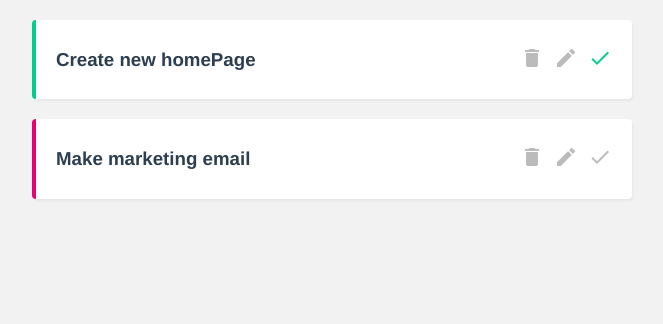
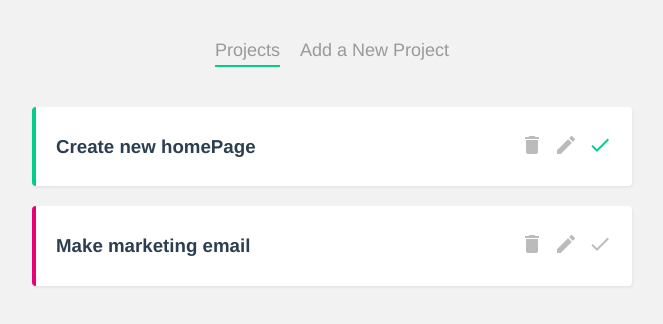
Before and after one commit to NeginSal/Project-Planner, a Vue app: page / in a window 1280 px wide. Shown: the top 324 px of the page, without its empty margins (308-971 px from the left). Built offline with nearby package versions, Linux system fonts and the light colour scheme; data requests are answered from the project's data file.

Commit message:
adding Navbar

```diff
--- a/src/App.vue
+++ b/src/App.vue
@@ -1,7 +1,16 @@
 <template>
+<Navbar/>
   <router-view/>
 </template>
 
+<script>
+import Navbar from './components/Navbar.vue'
+export default {
+  components:{
+    Navbar
+  }
+}
+</script>
 <style>
 body{
   background-color: #f2f2f2;
--- /dev/null
+++ b/src/components/Navbar.vue
@@ -0,0 +1,31 @@
+<template>
+  <nav class="main-nav">
+    <router-link :to="{ name: 'Home' }">Projects</router-link>
+    <router-link :to="{ name: 'AddProject' }">Add a New Project</router-link>
+  </nav>
+</template>
+
+<script>
+export default {
+
+}
+</script>
+
+<style>
+  .main-nav {
+    text-align: center;
+    margin: 40px auto;
+  }
+  .main-nav a{
+    display: inline-block;
+    text-decoration: none;
+    margin: 0 10px;
+    color: #999;
+    font-size: 18px;
+  }
+  a.router-link-active {
+    border-bottom: 2px solid #00ce89;
+    padding-bottom: 4px;
+  }
+
+</style>
--- a/src/views/Home.vue
+++ b/src/views/Home.vue
@@ -12,7 +12,7 @@
 import SingleProject from "../components/SingleProject.vue";
 export default {
   name: "Home",
-  components: { SingleProject },
+  components: { SingleProject},
   data() {
     return {
       projects: [],
```
